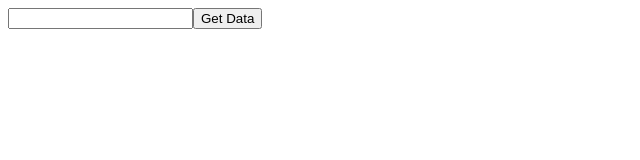
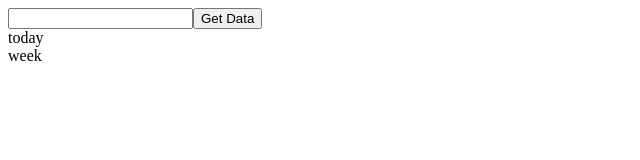
Before and after one commit to almedinhodzic/weather-app, a React (Create React App) app: page / in a window 1280 px wide. Shown: the top 160 px of the page, without its empty margins (0-640 px from the left). Built offline with nearby package versions, Linux system fonts and the light colour scheme.

Commit message:
making empty components

```diff
--- a/src/App.tsx
+++ b/src/App.tsx
@@ -1,10 +1,14 @@
 import React from "react";
 import Search from "./components/Search";
+import Today from "./components/Today";
+import Week from "./components/Week";
 
 const App = () => {
   return (
     <div>
       <Search />
+      <Today />
+      <Week />
     </div>
   );
 };
--- /dev/null
+++ b/src/components/Today.tsx
@@ -0,0 +1,7 @@
+import React from "react";
+
+const Today = () => {
+  return <div>today</div>;
+};
+
+export default Today;
--- /dev/null
+++ b/src/components/Week.tsx
@@ -0,0 +1,7 @@
+import React from "react";
+
+const Week = () => {
+  return <div>week</div>;
+};
+
+export default Week;
```
Also changed, not shown: src/components/Hourly.tsx (added, +7 -0 lines), src/components/Loader.tsx (added, +7 -0 lines), src/components/TodayItem.tsx (added, +7 -0 lines), src/components/WeekItem.tsx (added, +7 -0 lines).
